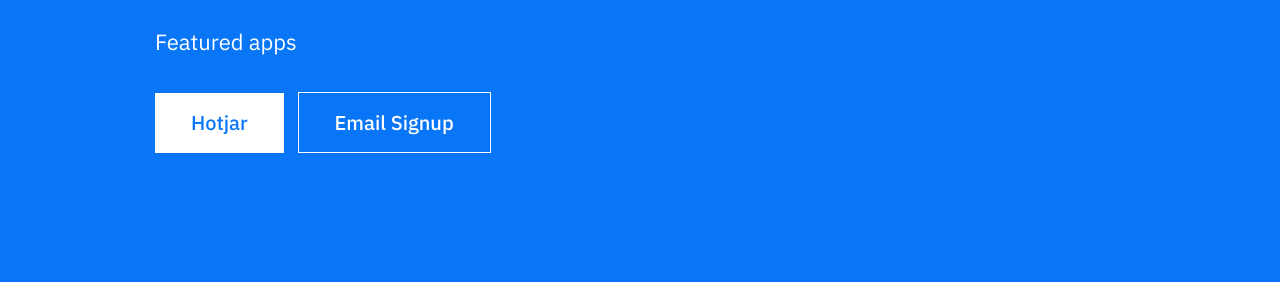
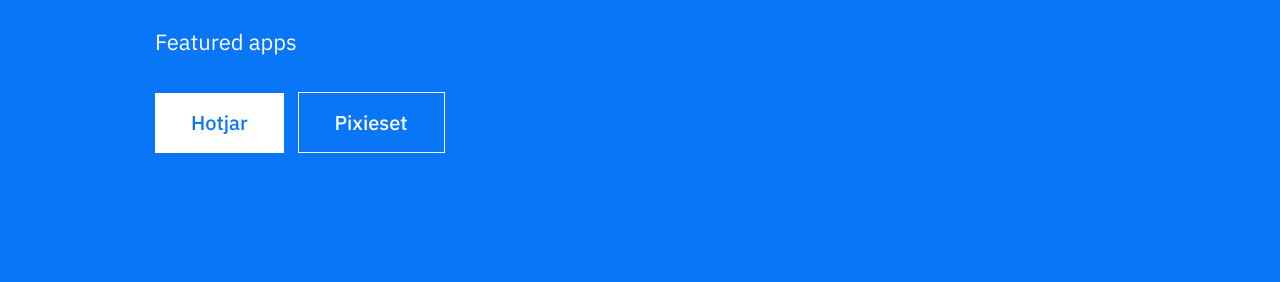
Before and after one commit to trollsterin/trollsterin.github.io, a Jekyll site: the page built from index.md, in a window 1280 px wide. Shown: the part 308-590 px from the top of the page. Built offline with Jekyll 4.4.1, drawn with Linux system fonts in a browser that asks for light colours; some web fonts are replaced.

Commit message:
Update index.md

```diff
--- a/index.md
+++ b/index.md
@@ -16,8 +16,8 @@
           external_url: true # Set to "false" if you're pointing to inner page
           style: filled # Choose style: "filled" or "bordered"
           icon:  # Choose from 266 icons in "Feather" icon set, list of all icons is available here - https://feathericons.com
-        - label: Email Signup
-          url: https://www.github.com
+        - label: Pixieset
+          url: https://pixieset.com/ref/JBedZ404PE
           external_url: true
           style: bordered
           icon:
```
